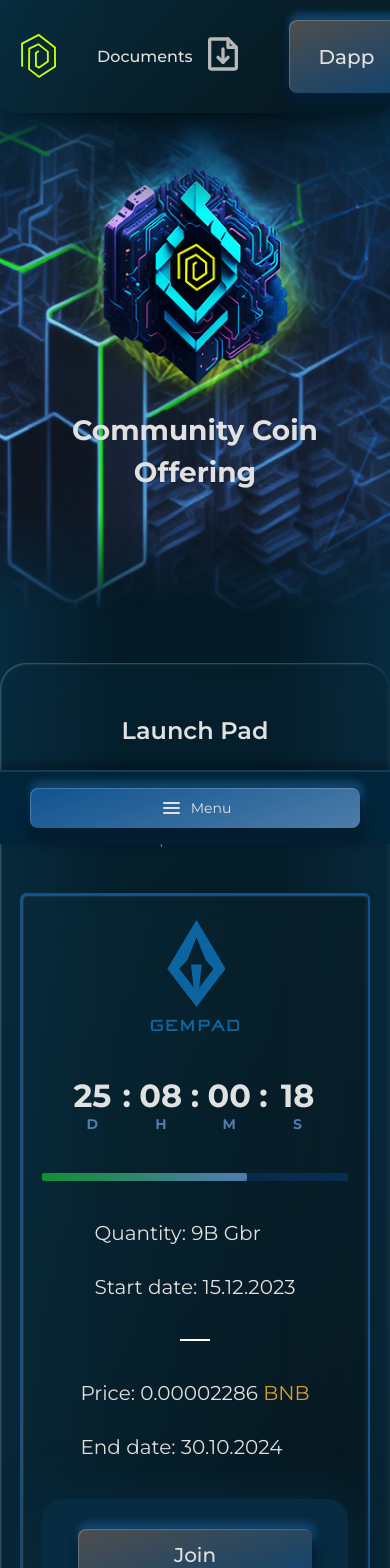
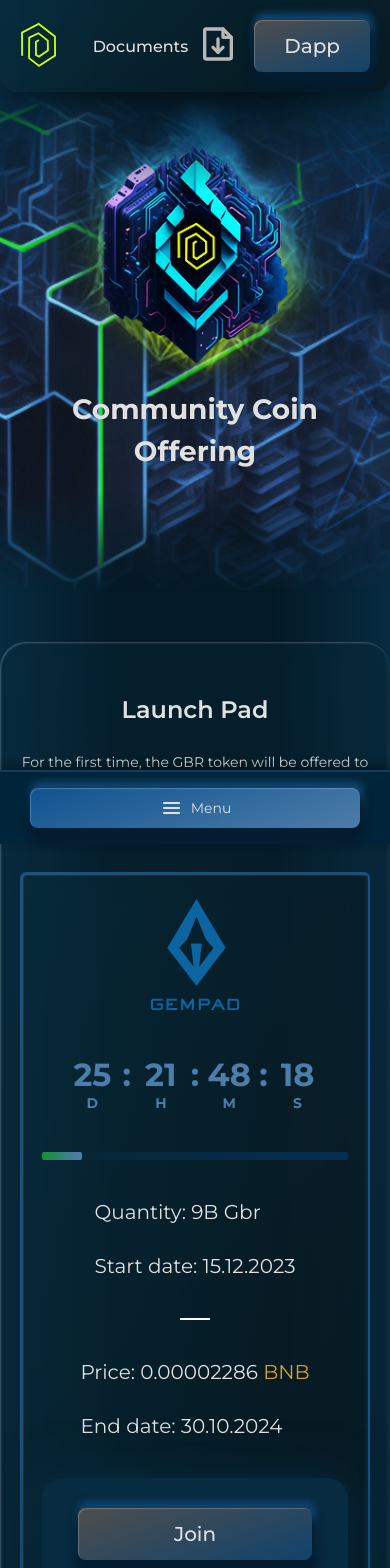
Before and after one commit to TheMacroeconomicDao/gyber-social-platform, a Next.js app: page /offering in a window 390 px wide. Shown: the top 1568 px of the page. Built offline with nearby package versions, Linux system fonts and the light colour scheme; a web font is replaced by a local one.

Commit message:
fix mobile documents

```diff
--- a/src/app/styles/global.scss
+++ b/src/app/styles/global.scss
@@ -50,6 +50,7 @@ body {
     align-items: center;
     color: var(--c-white);
     overflow-y: auto;
+    overflow-x: hidden;
     &::-webkit-scrollbar {
         width: 4px;
         background: #072b40;
--- a/src/entities/LaunchPad/LaunchPad.tsx
+++ b/src/entities/LaunchPad/LaunchPad.tsx
@@ -6,19 +6,20 @@ import {useState} from "react";
 import {Button, ThemeButton} from "@/shared/ui/Button/Button";
 import {CountdownProgressTimer} from "@/shared/ui/CountdownTimer";
 
+const TIMER_IS_ACTIVE = false;
 
 const endTime = {
     year: 2023,
     month: 11,
     day: 21,
-    hour: 2,
-    minutes: 31
+    hour: 16,
+    minutes: 19
 } as const;
 
 const LaunchPad = () => {
     const [timerIsStopped, setTimerIsStopped] = useState(false);
     const handleClick = () => {
-        window.open("https://google.com", "_blank")
+        window.open("https://discord.gg/amzvJ7UTsz", "_blank")
     }
     return (
         <div className={cls.bgWrapper}>
@@ -32,6 +33,7 @@ const LaunchPad = () => {
                     day={endTime.day}
                     hour={endTime.hour}
                     minutes={endTime.minutes}
+                    isActive={TIMER_IS_ACTIVE}
                     isStopped={() => setTimerIsStopped(true)}
                 />
                 <div className={cls.infoWrapper}>
@@ -46,7 +48,7 @@ const LaunchPad = () => {
                     </div>
                 </div>
                 <div className={cls.buttonWrapper}>
-                    <Button onClick={handleClick} theme={ThemeButton.FIRE} disabled={!timerIsStopped}>
+                    <Button onClick={handleClick} theme={ThemeButton.FIRE} disabled={!timerIsStopped && !TIMER_IS_ACTIVE}>
                         Join
                     </Button>
                 </div>
--- a/src/shared/ui/Button/Button.module.scss
+++ b/src/shared/ui/Button/Button.module.scss
@@ -59,4 +59,8 @@
     padding: 14px 30px;
     width: 100%;
   }
+  .clear {
+    padding: 0;
+    border-radius: 0;
+  }
 }
--- a/src/shared/ui/CountdownTimer/ui/Countdown.tsx
+++ b/src/shared/ui/CountdownTimer/ui/Countdown.tsx
@@ -6,6 +6,7 @@ import {useEffect} from "react";
 import {NumericRange} from "@/shared/types/types";
 
 interface CountdownTimerProps {
+    isActive: boolean;
     isStopped: () => void;
     year: number;
     month: NumericRange<1, 12>;
@@ -16,6 +17,7 @@ interface CountdownTimerProps {
 
 const CountdownProgressTimer = (props: CountdownTimerProps) => {
     const {
+        isActive,
         isStopped,
         year,
         month,
@@ -29,13 +31,14 @@ const CountdownProgressTimer = (props: CountdownTimerProps) => {
     const {timer, timerStopped} = useCountdown(date)
 
     useEffect(() => {
-        if (timerStopped) {
+        if (isActive || timerStopped) {
             isStopped();
         }
-    }, [timerStopped, isStopped]);
+    }, [timerStopped, isStopped, isActive]);
     return (
         <>
             <CountdownTimer
+                isActive={isActive}
                 stopped={timerStopped}
                 days={timer.days}
                 hours={timer.hours}
--- a/src/shared/ui/CountdownTimer/ui/Timer/CoundownTimer.tsx
+++ b/src/shared/ui/CountdownTimer/ui/Timer/CoundownTimer.tsx
@@ -9,12 +9,13 @@ interface CountdownTimerProps {
     minutes: number;
     seconds: number;
     stopped?: boolean;
+    isActive: boolean;
 }
 
-const CountdownTimer = ({days, hours, minutes, seconds, stopped=true}: CountdownTimerProps) => {
+const CountdownTimer = ({days, hours, minutes, seconds, stopped=true, isActive}: CountdownTimerProps) => {
 
     return (
-        <div className={classNames(cls.timerContainer, {[cls.stopped]: stopped }, [])}>
+        <div className={classNames(cls.timerContainer, {[cls.stopped]: stopped || !isActive }, [])}>
             <TimerUnit
                 value={days > 0 ? days : 0}
                 label={"D"}/>
```
